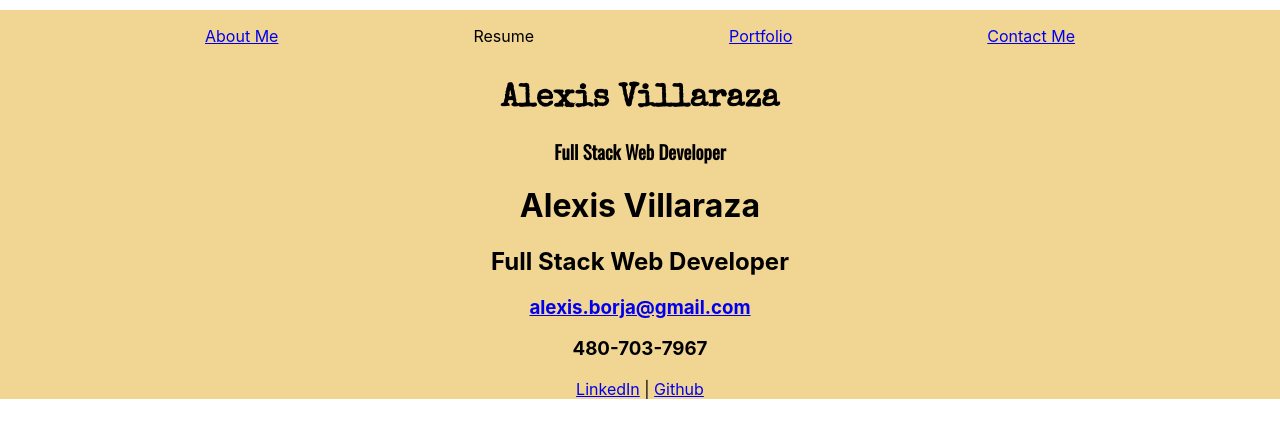
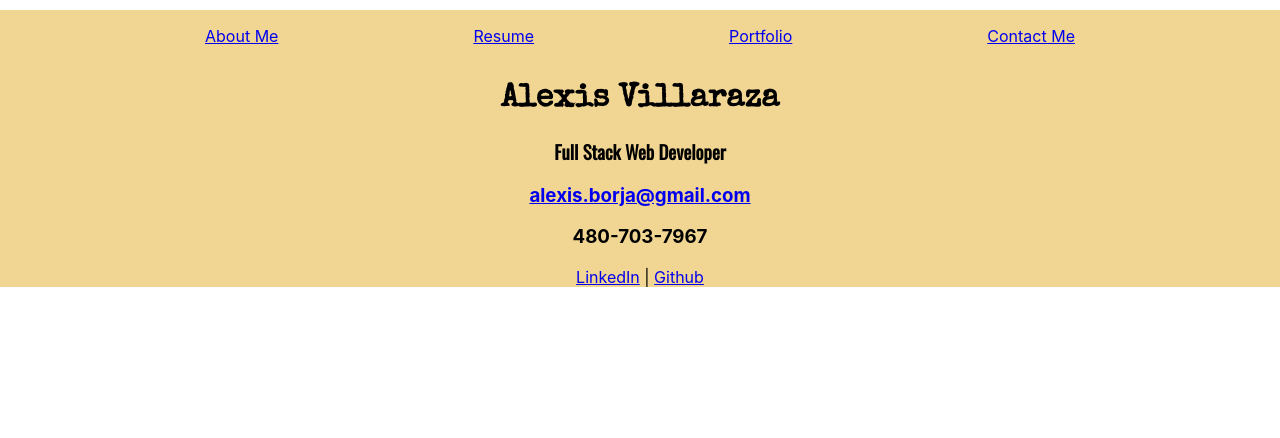
Before and after one commit to alvillaraza/dev_portfolio, a React (Create React App) app in the folder portfolio/: page /contact-me in a window 1280 px wide. Shown: the top 438 px of the page. Built offline with nearby package versions, Linux system fonts and the light colour scheme.

Commit message:
added link to resume

```diff
--- a/portfolio/src/App.css
+++ b/portfolio/src/App.css
@@ -13,6 +13,7 @@ img {
   -webkit-box-shadow: 7px 10px 11px 0px rgba(0, 0, 0, 0.75);
   -moz-box-shadow: 7px 10px 11px 0px rgba(0, 0, 0, 0.75);
   box-shadow: 7px 10px 11px 0px rgba(0, 0, 0, 0.75);
+  max-width: 100%;
 }
 
 .my-photo {
--- a/portfolio/src/components/ContactMe.js
+++ b/portfolio/src/components/ContactMe.js
@@ -3,12 +3,13 @@ import React from "react";
 function ContactMe() {
   return (
     <div>
-      <h1>Alexis Villaraza</h1>
-      <h2>Full Stack Web Developer</h2>
-      <h3><a href="mailto:alexis.borja@gmail.com">alexis.borja@gmail.com</a></h3>
+      <h3>
+        <a href="mailto:alexis.borja@gmail.com">alexis.borja@gmail.com</a>
+      </h3>
       <h3>480-703-7967</h3>
       <p>
-        <a href="https://www.linkedin.com/in/alvillaraza/">LinkedIn</a> | <a href="https://github.com/alvillaraza">Github</a>
+        <a href="https://www.linkedin.com/in/alvillaraza/">LinkedIn</a> |{" "}
+        <a href="https://github.com/alvillaraza">Github</a>
       </p>
     </div>
   );
--- a/portfolio/src/components/Header.js
+++ b/portfolio/src/components/Header.js
@@ -9,7 +9,7 @@ function Header() {
 
       <nav>
         <Link to="/about-me"><p>About Me</p></Link>
-        <p>Resume</p>
+        <p><a href="https://drive.google.com/file/d/1zVOpRxnMLzE78m6InPMh8-vuMVXYk8G5/view?usp=sharing">Resume</a></p>
         <Link to="/portfolio"><p>Portfolio</p></Link>
         <Link to="/contact-me"><p>Contact Me</p></Link>
       </nav>
```
